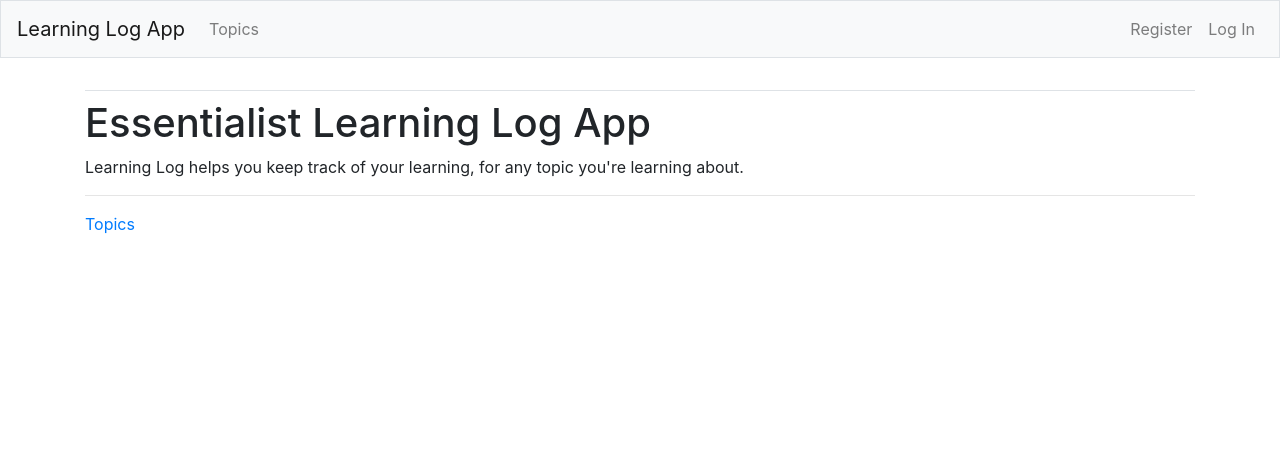
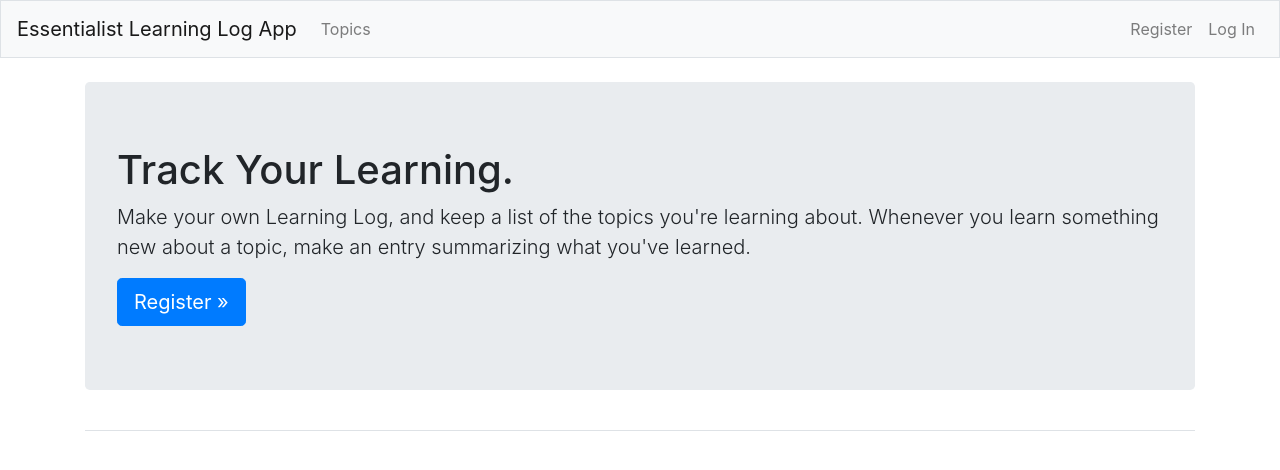
Before and after one commit to musawakiliML/Data-Science-Blog, a Django app: page /index/ in a window 1280 px wide. Shown: the top 470 px of the page. Run offline with Django 4.2, Linux system fonts and the light colour scheme; some libraries are stand-ins or nearby versions.

Commit message:
Edited index.html page and styled it

```diff
--- a/Learning_log_app/templates/base.html
+++ b/Learning_log_app/templates/base.html
@@ -16,7 +16,7 @@
 <body>
 
     <nav class="navbar navbar-expand-md navbar-light bg-light mb-4 border">
-        <a class="navbar-brand" href="{% url 'Learning_log_app:index' %}">Learning Log App</a>
+        <a class="navbar-brand" href="{% url 'Learning_log_app:index' %}">Essentialist Learning Log App</a>
 
         <button class="navbar-toggler" type="button" data-toggle="collapse" data-target="#navbarCollapse" aria-controls="navbarCollapse" aria-expanded="false" aria-label="Toggle navigation">
             <span class="navbar-toggler-icon"></span>
--- a/Learning_log_app/templates/index.html
+++ b/Learning_log_app/templates/index.html
@@ -1,10 +1,24 @@
 {% extends 'base.html' %}
 
-{% block content %}
+{% block page_header %}
+    <div class="jumbotron">
+        <h1 class="display-5">Track Your Learning.</h1>
+        <p class="lead"> Make your own Learning Log, and keep a list of the
+            topics you're learning about. Whenever you learn something new
+            about a topic, make an entry summarizing what you've learned.
+        </p>
+        <a class="btn btn-lg btn-primary" href="{% url 'users:register' %}" role="button"> Register &raquo; </a>
+    </div>
+
+{% endblock page_header %}
+
+<!--
+
 
     <h1>Essentialist Learning Log App</h1>
     <p>Learning Log helps you keep track of your learning, for any topic you're learning about.</p>
     <hr>
     <a href="{% url 'Learning_log_app:topics' %}">Topics</a>
 
-{% endblock content %}
+
+-->
```
